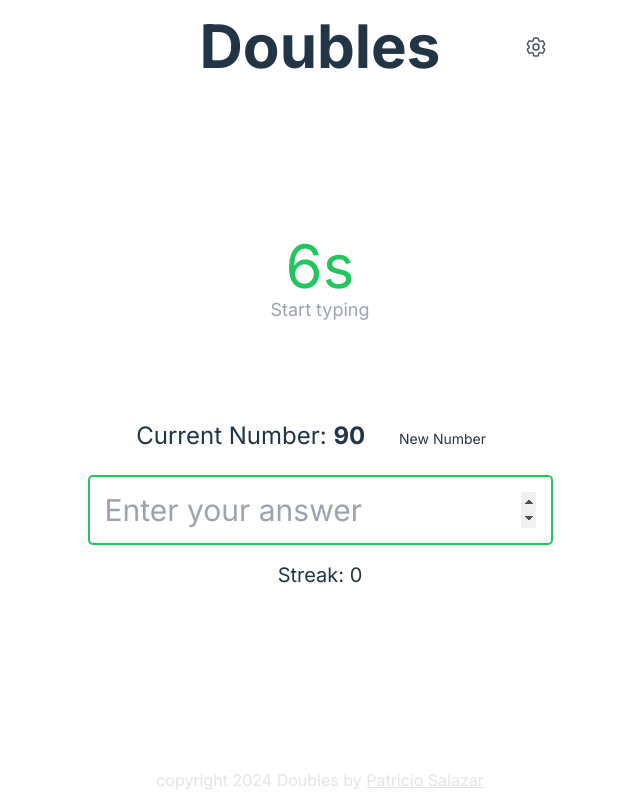
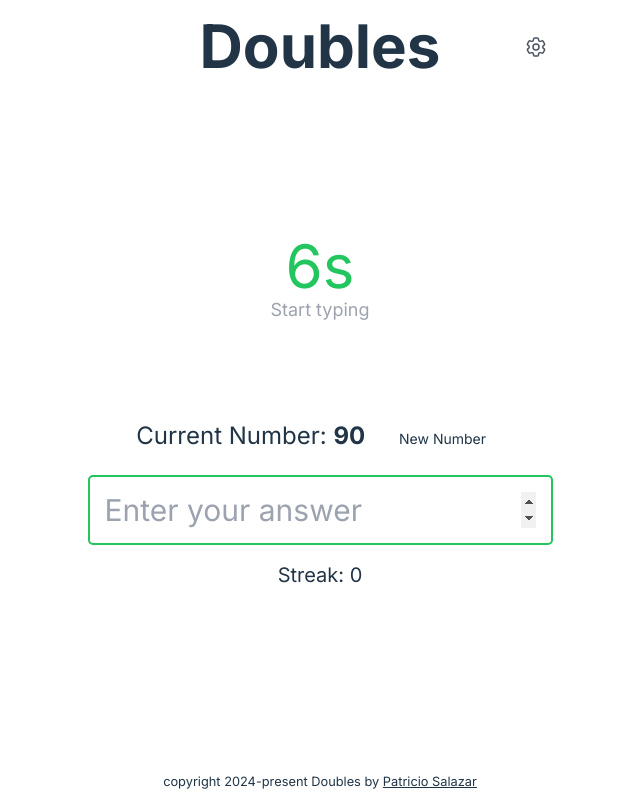
Before and after one commit to patriciosebastian/doubles, a React (Vite) app: page / in a window 1280 px wide. Shown: the whole page, without its empty margins (320-960 px from the left). Built offline with nearby package versions, Linux system fonts and the light colour scheme.

Commit message:
wrapped footer text in small element and updated text colors

```diff
--- a/src/components/Footer.jsx
+++ b/src/components/Footer.jsx
@@ -3,18 +3,20 @@ import React from "react";
 function Footer({ isDetailsOpen }) {
   return (
     <footer
-      className={`text-center text-stone-200 dark:text-stone-700 ${
+      className={`text-center ${
         isDetailsOpen ? "static" : "absolute"
       } bottom-2 left-0 right-0`}
     >
-      copyright 2024 Doubles by{" "}
+      <small>
+        copyright 2024-present Doubles by{" "}
         <a
           href='https://patriciosalazar.dev'
           target='_blank'
-        className='text-stone-200 dark:text-stone-700 underline hover:text-stone-400'
+          className='underline text-inherit hover:text-blue-500'
         >
           Patricio Salazar
         </a>
+      </small>
     </footer>
   );
 }
```
Lines whose indentation alone changed are shown as unchanged.
